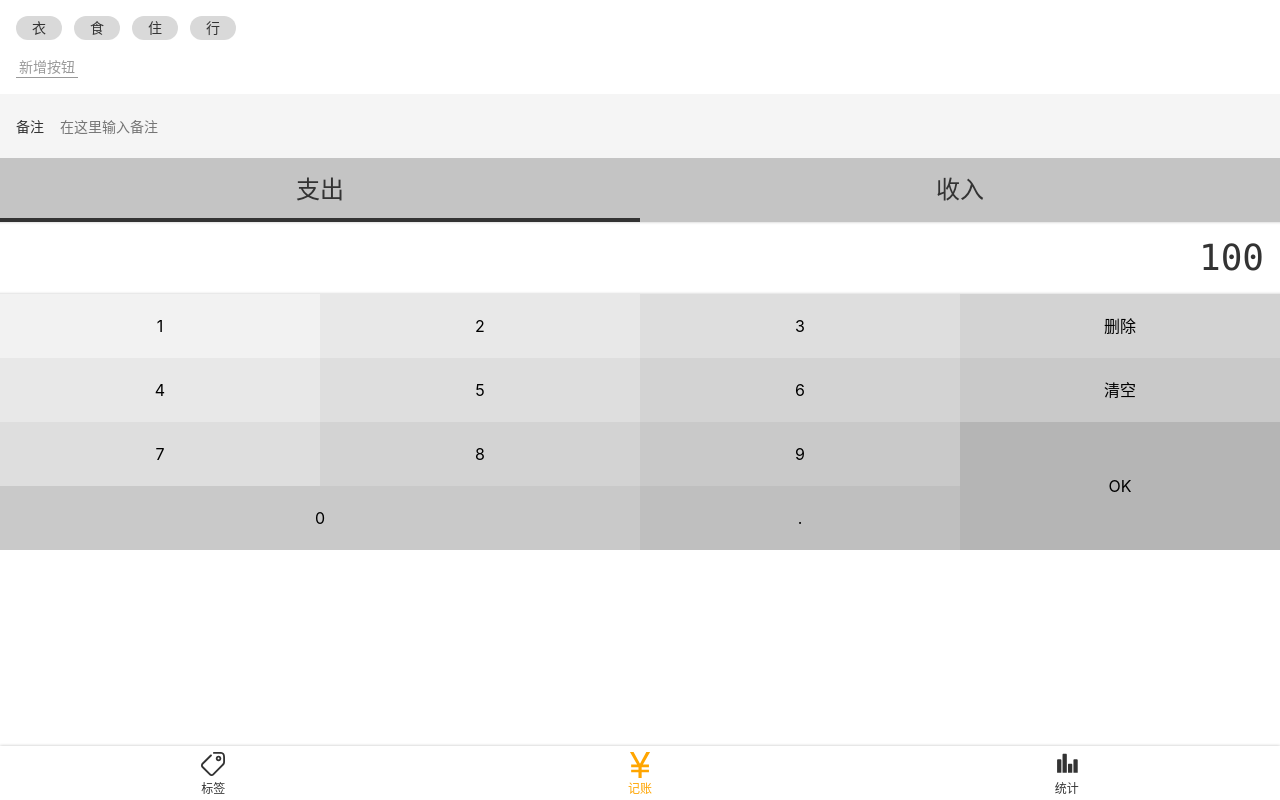
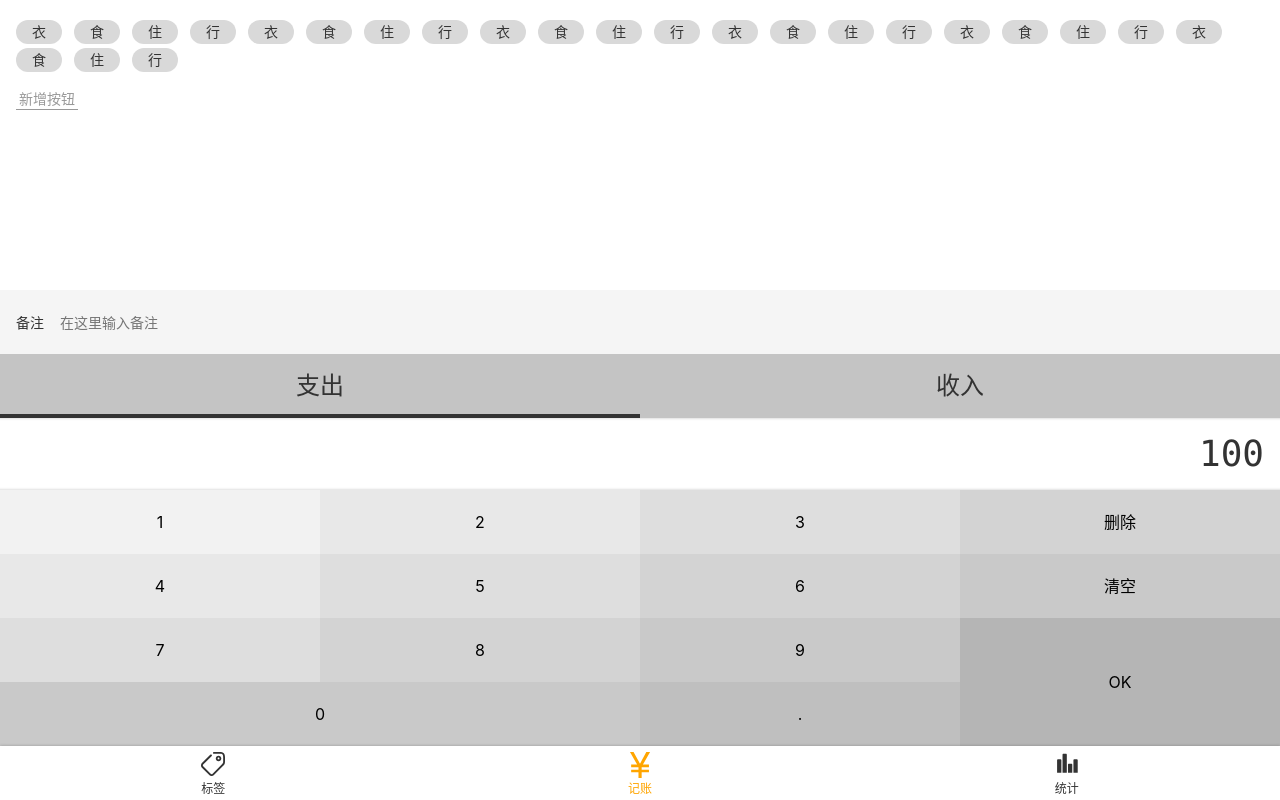
Before and after one commit to Byakuyako/morneyWeb, a Vue app: page /#/money in a window 1280 px wide. Built offline with nearby package versions, Linux system fonts and the light colour scheme.

Commit message:
使用scss placeholder 写 clearfix

```diff
--- a/src/assets/style/helper.scss
+++ b/src/assets/style/helper.scss
@@ -4,6 +4,7 @@
 
 $color-highlight: orange;
 
+//使用 clearfix 清除浮动
 //使用 placeholder
 %clearFix {
   &::after {
--- a/src/components/Layout.vue
+++ b/src/components/Layout.vue
@@ -1,6 +1,6 @@
 <template>
-  <div class="nav-wrapper">
-    <div class="content">
+  <div class="layout-wrapper" :class="classPrefix && `${classPrefix}-wrapper`">
+    <div class="content" :class="classPrefix && `${classPrefix}-content`">
      <slot></slot>
     </div>
     <Nav/>
@@ -9,12 +9,13 @@
 
 <script lang="ts">
   export default {
-    name: 'Layout'
+    name: 'Layout',
+    props: ['classPrefix']
   };
 </script>
 
 <style lang="scss" scoped>
-  .nav-wrapper {
+  .layout-wrapper {
     /*border: 1px solid peru;*/
     display: flex;
     flex-direction: column;
--- a/src/views/Money.vue
+++ b/src/views/Money.vue
@@ -1,29 +1,6 @@
 <template>
   <div>
-    <Layout>
-      <div class="tags">
-        <ul class="current">
-          <li>衣</li>
-          <li>食</li>
-          <li>住</li>
-          <li>行</li>
-        </ul>
-        <div class="new">
-          <button>新增按钮</button>
-        </div>
-      </div>
-      <div>
-        <label class="notes">
-          <span class="name">备注</span>
-          <input type="text" placeholder="在这里输入备注">
-        </label>
-      </div>
-      <div>
-        <ul class="types">
-          <li class="selected">支出</li>
-          <li>收入</li>
-        </ul>
-      </div>
+    <Layout class-prefix="layout">
       <div class="numberPad">
         <div class="output">100</div>
         <div class="buttons">
@@ -43,9 +20,68 @@
           <button>.</button>
         </div>
       </div>
+
+      <div>
+        <ul class="types">
+          <li class="selected">支出</li>
+          <li>收入</li>
+        </ul>
+      </div>
+
+      <div>
+        <label class="notes">
+          <span class="name">备注</span>
+          <input type="text" placeholder="在这里输入备注">
+        </label>
+      </div>
+
+      <div class="tags">
+        <div class="list-wrapper">
+          <ul class="current">
+            <li>衣</li>
+            <li>食</li>
+            <li>住</li>
+            <li>行</li>
+            <li>衣</li>
+            <li>食</li>
+            <li>住</li>
+            <li>行</li>
+            <li>衣</li>
+            <li>食</li>
+            <li>住</li>
+            <li>行</li>
+            <li>衣</li>
+            <li>食</li>
+            <li>住</li>
+            <li>行</li>
+            <li>衣</li>
+            <li>食</li>
+            <li>住</li>
+            <li>行</li>
+            <li>衣</li>
+            <li>食</li>
+            <li>住</li>
+            <li>行</li>
+          </ul>
+        </div>
+
+        <div class="new">
+          <button>新增按钮</button>
+        </div>
+      </div>
+
     </Layout>
   </div>
 </template>
+
+<style lang="scss">
+  .layout-content {
+    /*border: 3px solid red;*/
+    display: flex;
+    flex-direction: column-reverse;
+  }
+</style>
+
 
 <script lang="ts">
   export default {
@@ -151,10 +187,21 @@
   }
 
   .tags {
+    flex-grow: 1;
     font-size: 14px;
     padding: 16px;
+    /*border: 1px solid green;*/
+    display: flex;
+    flex-direction: column;
+    overflow: auto;
+    > .list-wrapper {
+      display: flex;
+      flex-direction: column;
+      overflow: auto;
       > .current {
         display: flex;
+        flex-grow: 1;
+        flex-wrap: wrap;
         > li {
           background-color: #d9d9d9;
           $h: 24px;
@@ -163,6 +210,8 @@
           border-radius: $h/2;
           padding: 0 16px;
           margin-right: 12px;
+          margin-top: 4px;
+        }
       }
     }
     > .new {
```
Lines whose indentation alone changed are shown as unchanged.
